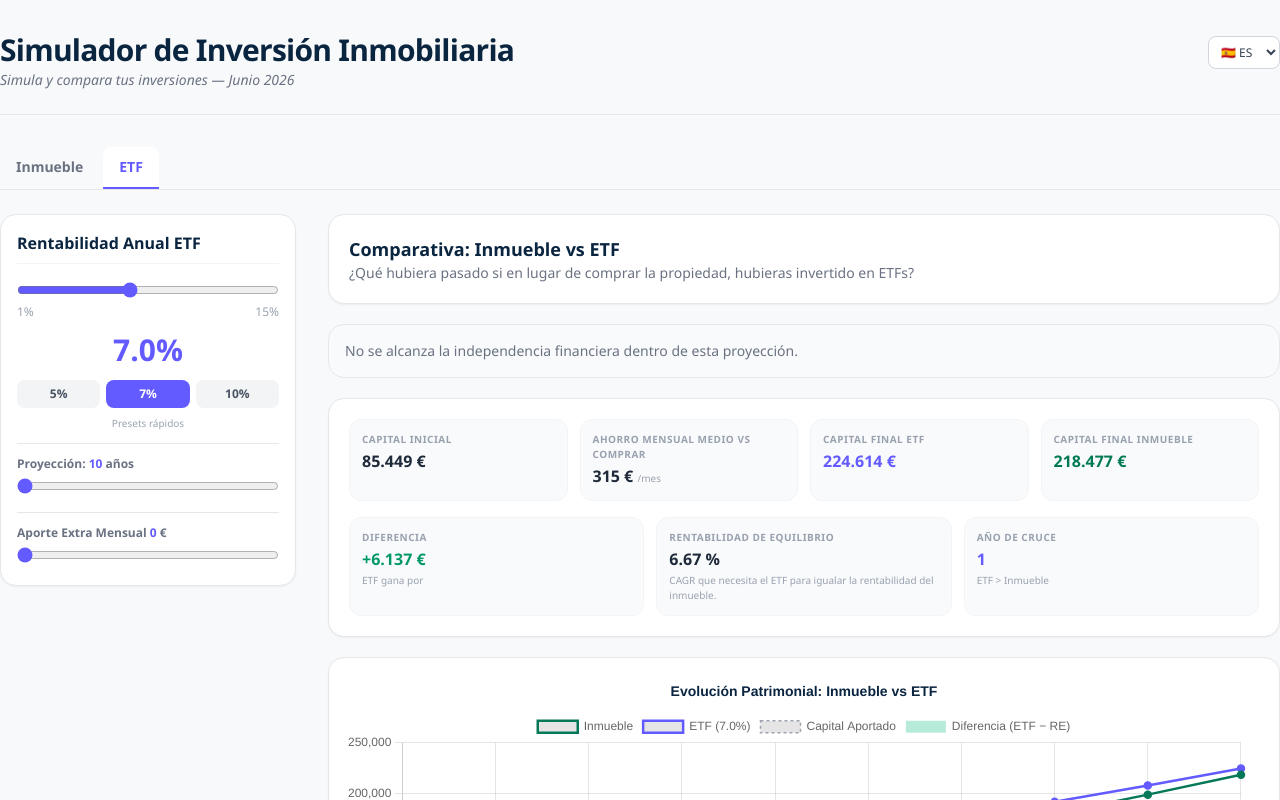
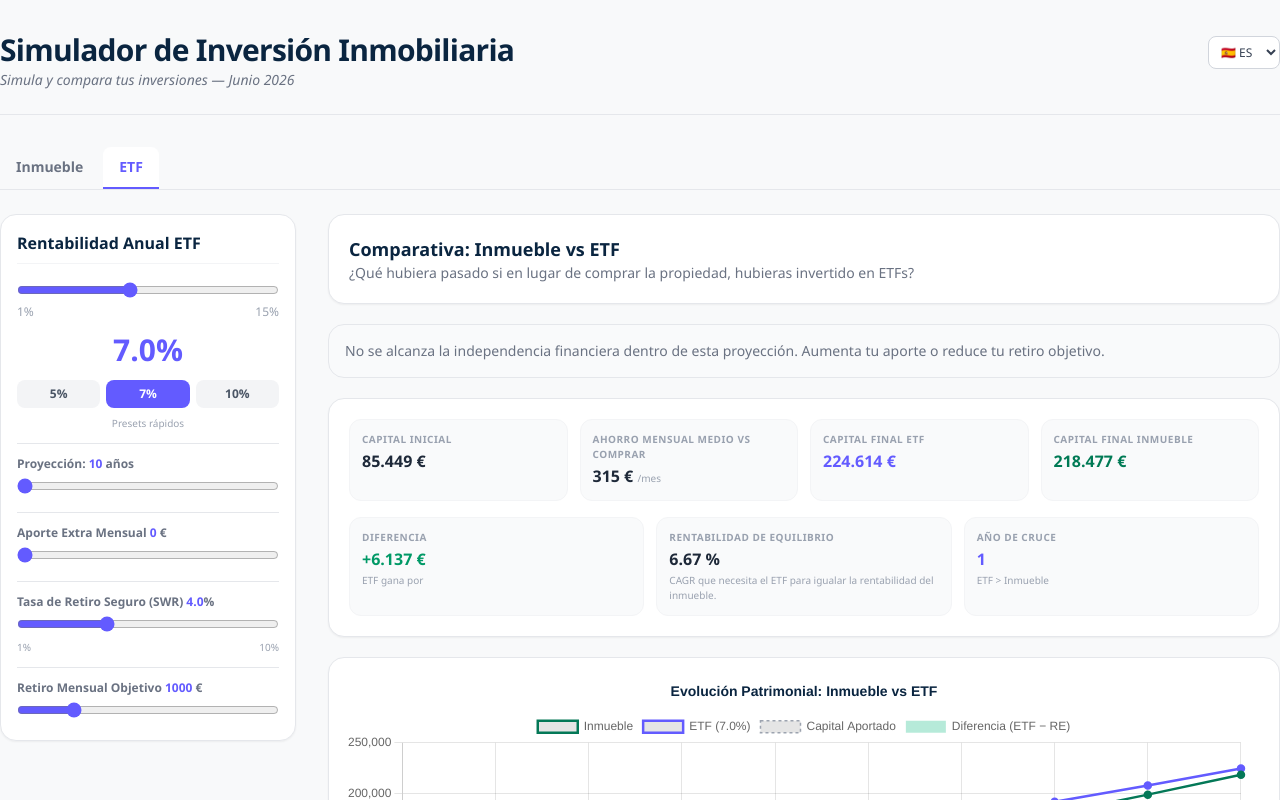
Before and after one commit to asblanco/real-state-simulator, a SvelteKit app: page /etf in a window 1280 px wide. Shown: the top 800 px of the page. Built offline with nearby package versions, Linux system fonts and the light colour scheme.

Commit message:
feat: make SWR and target withdrawal editable sliders in ETF sidebar

```diff
--- a/src/lib/constants.ts
+++ b/src/lib/constants.ts
@@ -17,7 +17,10 @@ export const ETF_CAGR_DEFAULT = 0.07;
 export const ETF_CAGR_MIN = 0.01;
 export const ETF_CAGR_MAX = 0.15;
 
-export const SWR_RATE = 0.04; // Safe withdrawal rate (4% rule, Trinity Study)
+export const SWR_DEFAULT = 0.04;
+export const SWR_MIN = 0.01;
+export const SWR_MAX = 0.10;
+export const TARGET_WITHDRAWAL_DEFAULT = 1000;
 
 import type { InputParams } from "./types";
 
@@ -36,5 +39,7 @@ export const DEFAULT_PARAMS: InputParams = {
   useFlatRate: false,
   reservaImprevistos: 100,
   extraMonthlyContribution: 0,
+  swrPct: SWR_DEFAULT,
+  targetWithdrawal: TARGET_WITHDRAWAL_DEFAULT,
   years: YEARS_DEFAULT,
 };
--- a/src/lib/etf-calculator.ts
+++ b/src/lib/etf-calculator.ts
@@ -1,5 +1,5 @@
 import type { InputParams, YearData, SummaryData, PurchaseCosts, EtfComparison, EtfYearData } from "./types";
-import { MONTHS_PER_YEAR, SWR_RATE } from "./constants";
+import { MONTHS_PER_YEAR } from "./constants";
 
 function etfFutureValue(
   initialCapital: number,
@@ -66,7 +66,7 @@ export function computeEtfComparison(
     if ((m + 1) % MONTHS_PER_YEAR === 0) {
       const yearIdx = (m + 1) / MONTHS_PER_YEAR - 1;
       const monthlyRentAtYear = years[yearIdx].ingresoWarmMensual;
-      const sustainableWithdrawal = etfValue * SWR_RATE / MONTHS_PER_YEAR;
+      const sustainableWithdrawal = etfValue * params.swrPct / MONTHS_PER_YEAR;
       yearByYear.push({
         year: yearIdx + 1,
         etfValue: Math.round(etfValue),
@@ -93,7 +93,7 @@ export function computeEtfComparison(
   let fiYear: number | null = null;
   let fiMonthlyIncome = 0;
   for (const yy of yearByYear) {
-    if (yy.sustainableWithdrawal >= yy.monthlyRentAtYear) {
+    if (yy.sustainableWithdrawal >= params.targetWithdrawal) {
       fiYear = yy.year;
       fiMonthlyIncome = yy.sustainableWithdrawal;
       break;
--- a/src/lib/locales/de.json
+++ b/src/lib/locales/de.json
@@ -175,8 +175,10 @@
   "etf.fi_title": "Finanzielle Freiheit",
   "etf.fi_year": "Jahr {year}",
   "etf.fi_income": "{income} €/Monat nachhaltig",
-  "etf.fi_desc": "Ab Jahr {year} generiert Ihr ETF-Portfolio genügend passives Einkommen, um die Miete auf unbestimmte Zeit zu decken — ohne weitere Einzahlungen.",
-  "etf.fi_not_reached": "Finanzielle Freiheit innerhalb dieses Prognosezeitraums nicht erreicht.",
+  "etf.fi_desc": "Ab Jahr {year} generiert Ihr ETF-Portfolio {income} €/Monat — Sie können die Einzahlungen stoppen und diesen Betrag monatlich entnehmen, ohne das Kapital zu erschöpfen.",
+  "etf.fi_not_reached": "Finanzielle Freiheit innerhalb dieses Prognosezeitraums nicht erreicht. Erhöhen Sie Ihren Beitrag oder senken Sie Ihr Entnahmeziel.",
+  "etf.swr_label": "Sichere Entnahmerate (SWR)",
+  "etf.target_withdrawal_label": "Monatliches Entnahmeziel",
   "etf.monthly_rent": "Monatsmiete",
   "etf.sustainable_withdrawal": "Nachhaltige Entnahme"
 }
--- a/src/lib/locales/en.json
+++ b/src/lib/locales/en.json
@@ -175,8 +175,10 @@
   "etf.fi_title": "Financial Independence",
   "etf.fi_year": "Year {year}",
   "etf.fi_income": "{income} €/month sustainable",
-  "etf.fi_desc": "From year {year}, your ETF portfolio generates enough passive income to cover the rent indefinitely — no more contributions needed.",
-  "etf.fi_not_reached": "Financial independence not reached within this projection period.",
+  "etf.fi_desc": "From year {year}, your ETF portfolio generates {income} €/month — you can stop contributing and withdraw that amount monthly without depleting the capital.",
+  "etf.fi_not_reached": "Financial independence not reached within this projection period. Increase your contribution or lower your target withdrawal.",
+  "etf.swr_label": "Safe Withdrawal Rate (SWR)",
+  "etf.target_withdrawal_label": "Target Monthly Withdrawal",
   "etf.monthly_rent": "Monthly Rent",
   "etf.sustainable_withdrawal": "Sustainable W/drawal"
 }
--- a/src/lib/locales/es.json
+++ b/src/lib/locales/es.json
@@ -175,8 +175,10 @@
   "etf.fi_title": "Independencia Financiera",
   "etf.fi_year": "Año {year}",
   "etf.fi_income": "{income} €/mes sostenibles",
-  "etf.fi_desc": "Desde el año {year}, tu cartera de ETFs genera ingresos pasivos suficientes para cubrir el alquiler indefinidamente — sin necesidad de seguir aportando.",
-  "etf.fi_not_reached": "No se alcanza la independencia financiera dentro de esta proyección.",
+  "etf.fi_desc": "Desde el año {year}, tu cartera genera {income} €/mes — puedes dejar de aportar y retirar esa cantidad mensualmente sin agotar el capital.",
+  "etf.fi_not_reached": "No se alcanza la independencia financiera dentro de esta proyección. Aumenta tu aporte o reduce tu retiro objetivo.",
+  "etf.swr_label": "Tasa de Retiro Seguro (SWR)",
+  "etf.target_withdrawal_label": "Retiro Mensual Objetivo",
   "etf.monthly_rent": "Alquiler Mensual",
   "etf.sustainable_withdrawal": "Retiro Sostenible"
 }
--- a/src/lib/types.ts
+++ b/src/lib/types.ts
@@ -13,6 +13,8 @@ export interface InputParams {
   useFlatRate: boolean;
   reservaImprevistos: number;
   extraMonthlyContribution: number;
+  swrPct: number;
+  targetWithdrawal: number;
   years: number;
 }
 
--- a/src/routes/+layout.svelte
+++ b/src/routes/+layout.svelte
@@ -70,6 +70,24 @@
         <label class="block text-xs font-semibold text-gray-500 mb-1">{$t("etf.extra_contribution")} <span class="text-[#635BFF] font-bold">{$params.extraMonthlyContribution}</span> €</label>
         <input type="range" min="0" max="2000" step="50" value={$params.extraMonthlyContribution}
           oninput={(e) => updateParam("extraMonthlyContribution", parseFloat(e.target.value))}
+          class="w-full accent-[#635BFF]">
+      </div>
+
+      <div class="pt-3 mt-3 border-t border-gray-200">
+        <label class="block text-xs font-semibold text-gray-500 mb-1">{$t("etf.swr_label")} <span class="text-[#635BFF] font-bold">{($params.swrPct * 100).toFixed(1)}</span>%</label>
+        <input type="range" min="1" max="10" step="0.25" value={$params.swrPct * 100}
+          oninput={(e) => updateParam("swrPct", parseFloat(e.target.value) / 100)}
+          class="w-full accent-[#635BFF]">
+        <div class="flex justify-between text-[10px] text-gray-400 mt-0.5">
+          <span>1%</span>
+          <span>10%</span>
+        </div>
+      </div>
+
+      <div class="pt-3 mt-3 border-t border-gray-200">
+        <label class="block text-xs font-semibold text-gray-500 mb-1">{$t("etf.target_withdrawal_label")} <span class="text-[#635BFF] font-bold">{$params.targetWithdrawal}</span> €</label>
+        <input type="range" min="0" max="5000" step="100" value={$params.targetWithdrawal}
+          oninput={(e) => updateParam("targetWithdrawal", parseFloat(e.target.value))}
           class="w-full accent-[#635BFF]">
       </div>
     </aside>
--- a/src/routes/etf/+page.svelte
+++ b/src/routes/etf/+page.svelte
@@ -45,7 +45,7 @@
             <span class="text-3xl font-black text-emerald-800">{ti("etf.fi_year", { year: $etfComparison.fiYear })}</span>
             <span class="text-xl font-bold text-emerald-600">— {ti("etf.fi_income", { income: $etfComparison.fiMonthlyIncome.toLocaleString("de-DE") })}</span>
           </div>
-          <p class="text-sm text-emerald-700 mt-1">{ti("etf.fi_desc", { year: $etfComparison.fiYear })}</p>
+          <p class="text-sm text-emerald-700 mt-1">{ti("etf.fi_desc", { year: $etfComparison.fiYear, income: $etfComparison.fiMonthlyIncome.toLocaleString("de-DE") })}</p>
         </div>
       </div>
     </div>
@@ -169,7 +169,7 @@
         </thead>
         <tbody>
           {#each $etfComparison.yearByYear as y, i}
-            <tr class="{i % 2 === 0 ? 'bg-white' : 'bg-[#F9FAFB]'} {y.sustainableWithdrawal >= y.monthlyRentAtYear ? 'bg-emerald-50' : ''}">
+            <tr class="{i % 2 === 0 ? 'bg-white' : 'bg-[#F9FAFB]'} {y.sustainableWithdrawal >= $params.targetWithdrawal ? 'bg-emerald-50' : ''}">
               <td class="text-center font-bold text-gray-500 text-sm">{y.year}</td>
               <td class="text-center font-mono text-sm text-emerald-700">{fmt(y.reTotalWealth)}</td>
               <td class="text-center font-mono text-sm text-[#635BFF]">{fmt(y.etfValue)}</td>
@@ -177,7 +177,7 @@
                 {y.etfValue - y.reTotalWealth >= 0 ? '+' : ''}{fmt(y.etfValue - y.reTotalWealth)}
               </td>
               <td class="text-center font-mono text-sm text-red-600">{fmt(y.monthlyRentAtYear)}</td>
-              <td class="text-center font-mono text-sm {y.sustainableWithdrawal >= y.monthlyRentAtYear ? 'text-emerald-600 font-bold' : 'text-gray-500'}">
+              <td class="text-center font-mono text-sm {y.sustainableWithdrawal >= $params.targetWithdrawal ? 'text-emerald-600 font-bold' : 'text-gray-500'}">
                 {fmt(y.sustainableWithdrawal)}
               </td>
               <td class="text-center font-mono text-sm text-gray-500">{fmt(y.cumulativeContribution)}</td>
```
